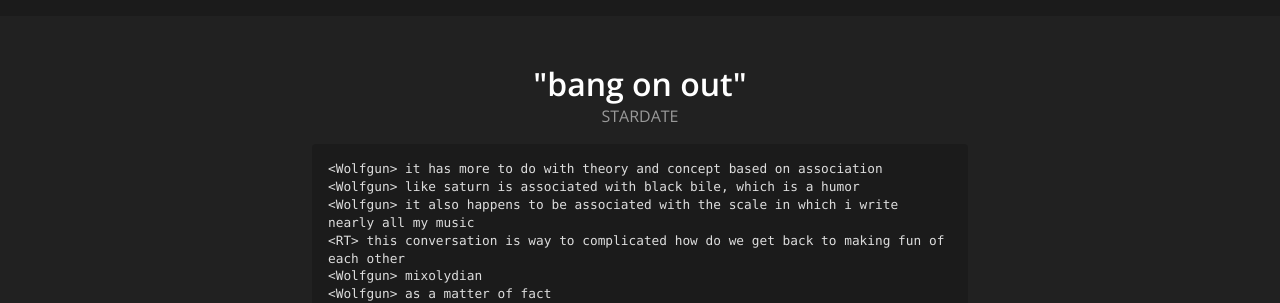
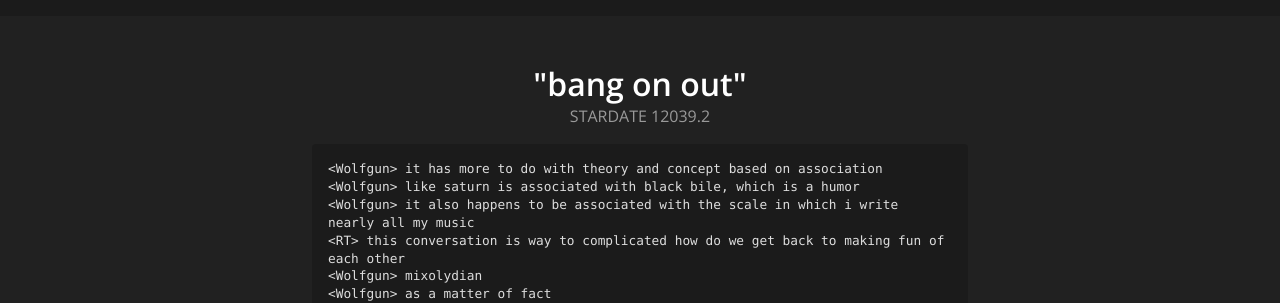
Before and after one commit to resir014/moonlight-web-old, a Jekyll site: the page built from _hidden_posts/stardate-12039-2.md, in a window 1280 px wide. Shown: the part 283-586 px from the top of the page. Built offline with Jekyll 4.4.1, drawn with Linux system fonts in a browser that asks for light colours; nearby versions of some CDN libraries.

Commit message:
Fixed incorrect liquid tags

```diff
--- a/_layouts/logs.html
+++ b/_layouts/logs.html
@@ -10,7 +10,7 @@ layout: default
     {% if post.stardate == 0 %}
       ?????
     {% else %}
-      {{ post.stardate }}
+      {{ page.stardate }}
     {% endif %}
   </time>
   {% else %}
@@ -20,7 +20,7 @@ layout: default
         {% if post.stardate == 0 %}
           ?????
         {% else %}
-          {{ post.stardate }}
+          {{ page.stardate }}
         {% endif %}
       </span>
     {% endif %}
```
